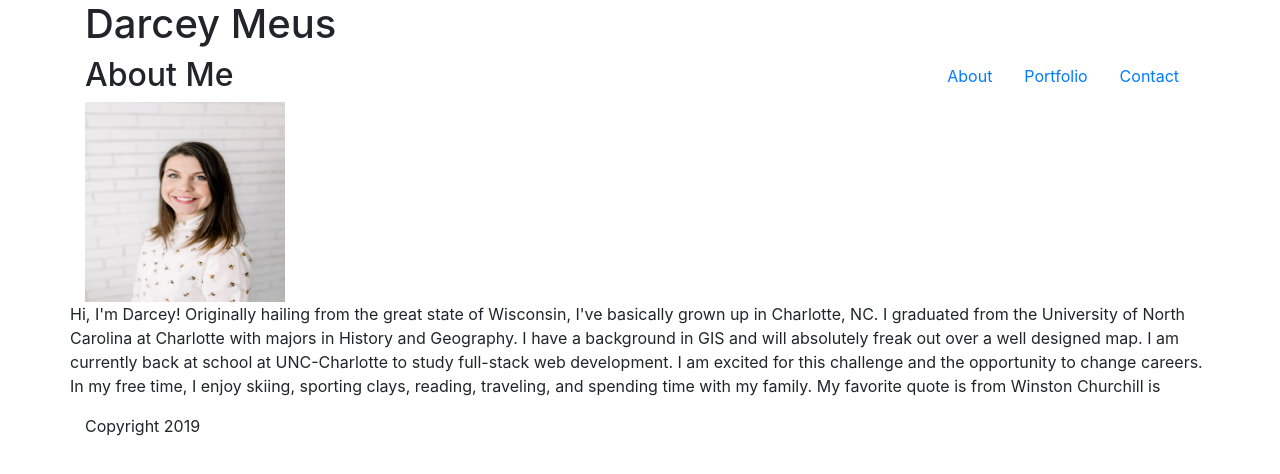
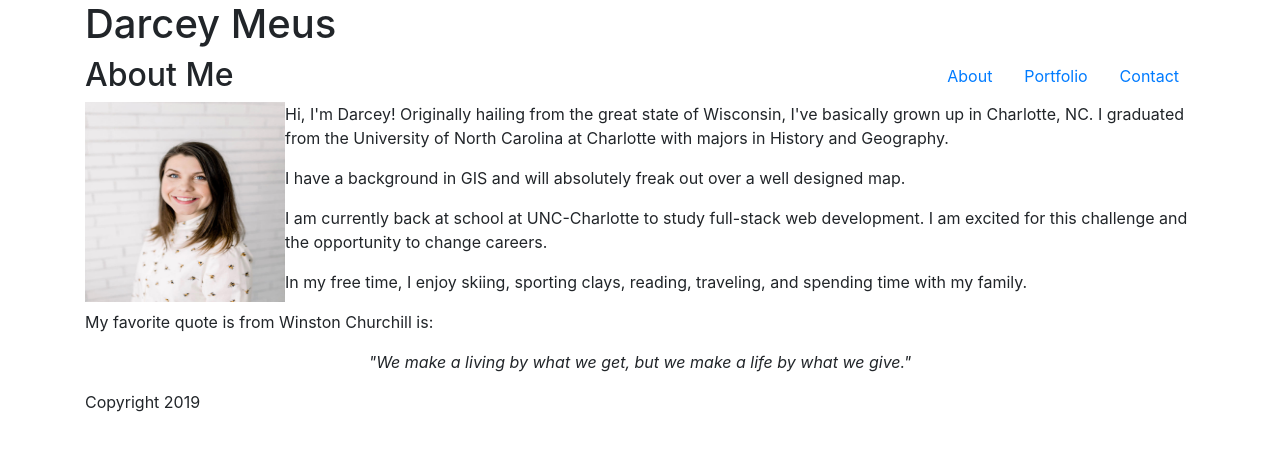
Before and after one commit to darceym/darceym.github.io.bak, a plain HTML site: page index.html in a window 1280 px wide. Drawn offline with nearby package versions, Linux system fonts and the light colour scheme.

Commit message:
changed text alignment to wrap around image

```diff
--- a/index.html
+++ b/index.html
@@ -37,14 +37,18 @@
 
     <div class= "container">
         <div class= "row">
-            <div class= "col-sm-8">
+            <div class="col-sm">
+                <div class= "float-sm-left">
                  <img src= "assets/images/linkedin.jpg" width="200" height="200" alt= "Darcey Meus">
-             </div>
-
-    <p class="font-weight-normal">Hi, I'm Darcey! Originally hailing from the great state of Wisconsin, I've basically grown up in Charlotte, NC. I graduated from the University of North Carolina at Charlotte with majors in History and Geography. I have a background in GIS and will absolutely freak out over a well designed map.
-        I am currently back at school at UNC-Charlotte to study full-stack web development. I am excited for this challenge and the opportunity to change careers.
-        In my free time, I enjoy skiing, sporting clays, reading, traveling, and spending time with my family.
-        My favorite quote is from Winston Churchill is </p>
+                </div>
+            <p class="font-weight-normal">Hi, I'm Darcey! Originally hailing from the great state of Wisconsin, I've basically grown up in Charlotte, NC. I graduated from the University of North Carolina at Charlotte with majors in History and Geography.</p>
+            <p>I have a background in GIS and will absolutely freak out over a well designed map.</p>
+            <p>I am currently back at school at UNC-Charlotte to study full-stack web development. I am excited for this challenge and the opportunity to change careers.</p>
+            <p>In my free time, I enjoy skiing, sporting clays, reading, traveling, and spending time with my family.</p>
+            <p>My favorite quote is from Winston Churchill is:</p>
+            <p class= "text-center"> <i>"We make a living by what we get, but we make a life by what we give."</i></p>
+            </p>
+            </div>
     </div>
 </body>
 <footer>Copyright 2019</footer>
```
